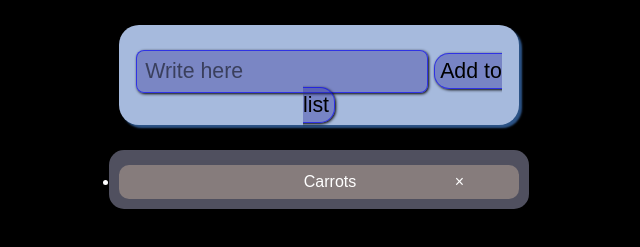
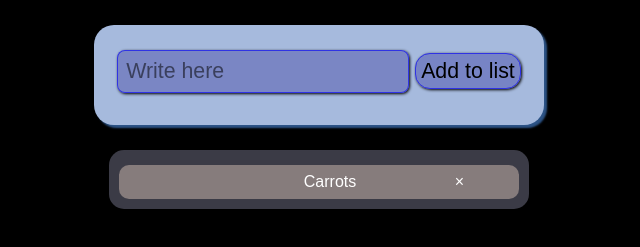
Before and after one commit to JoaoHaubert/Shop-list, a plain HTML site: page index.html in a window 1280 px wide. Shown: the part 81-328 px from the top of the page, without its empty margins (321-961 px from the left). Drawn offline with Linux system fonts and the light colour scheme.

Commit message:
Shop-list 1.2

```diff
--- a/index.css
+++ b/index.css
@@ -11,7 +11,7 @@ div#list-container{
     color: black;
     border-radius: 20px;
     height: 100px;
-    width: 400px;
+    width: 450px;
     text-align: center;
     margin:auto;
     box-shadow: 3px 3px 2px rgb(44, 83, 134);
@@ -55,7 +55,7 @@ ul{
     margin-left: auto;
     margin-right: auto;
     width: 400px;
-    background-color:rgb(80, 80, 95)
+    background-color:rgba(80, 80, 95, 0.74)
 }
 
 ul li{
@@ -67,11 +67,11 @@ ul li{
     background-color: rgb(134, 124, 124);
     border-radius:10px;
     transition: 0.4s;
-
+    list-style: none;
 }
 
 ul li:hover{
-    background-color:rgba(134, 124, 124, 0.521)
+    background-color:rgba(255, 255, 255, 0.521)
 }
 
 .close {
```
